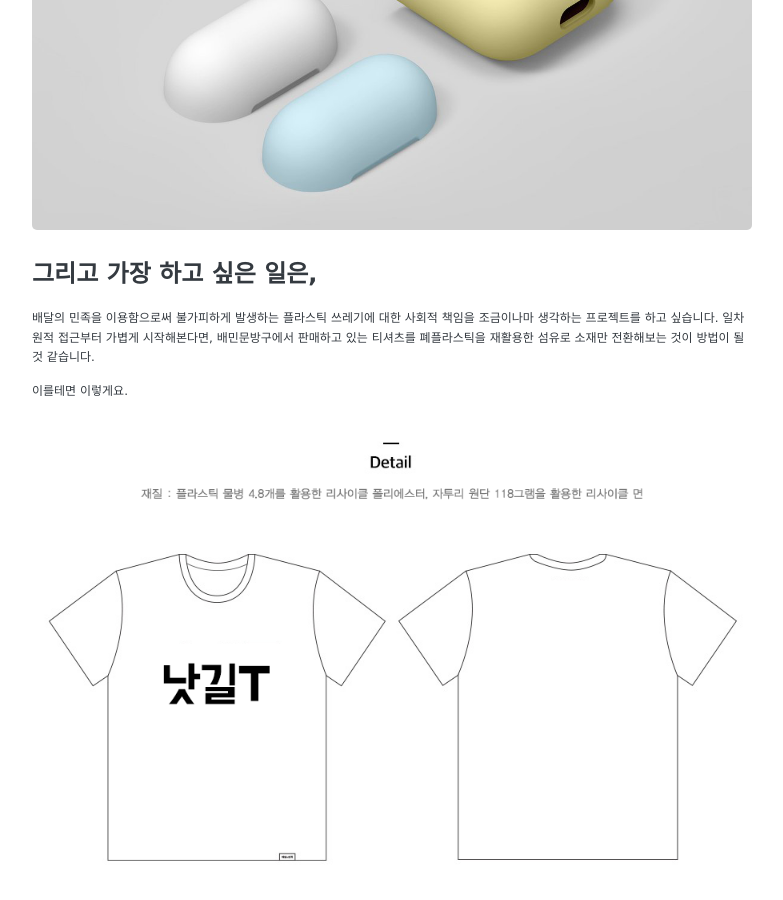
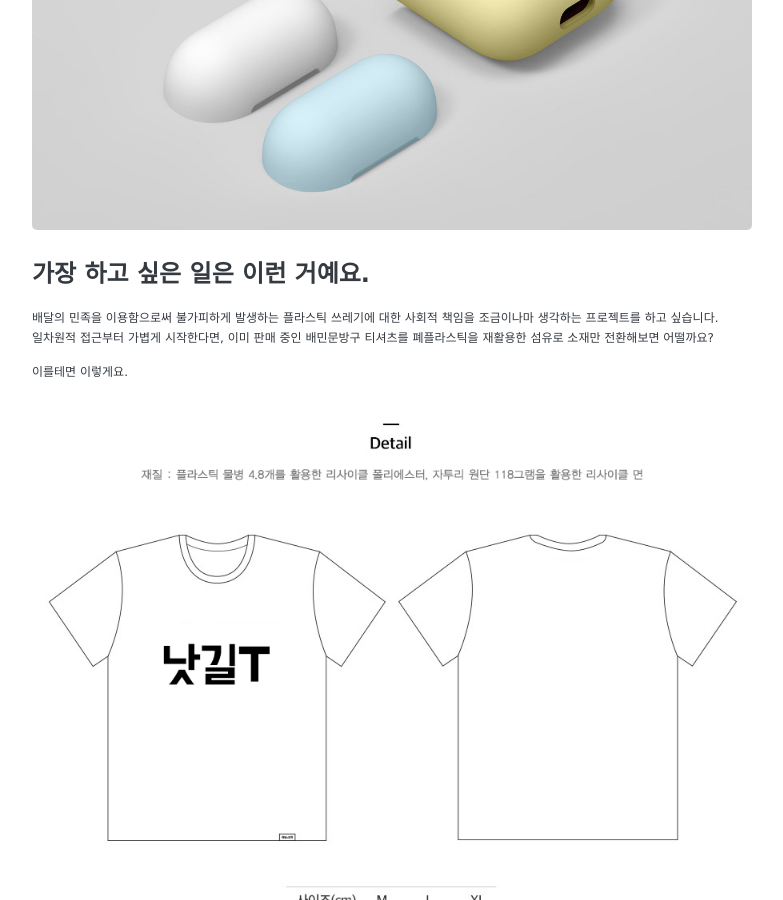
Before and after one commit to surfingsloth/surfingsloth.github.io, a Jekyll site: the page built from _posts/2014-05-22-readability-post.md, in a window 1280 px wide and 900 px high, scrolled down 2561 px. Shown: the whole window, without its empty margins (248-1031 px from the left). Built offline with Jekyll 4.4.1, drawn with Linux system fonts in a browser that asks for light colours.

Commit message:
update01094

```diff
--- a/_posts/2014-05-22-readability-post.md
+++ b/_posts/2014-05-22-readability-post.md
@@ -36,11 +36,11 @@
 ## 팟 심은 데 콩나물 이 십 만원 어치
 세상에서 가장 비싼 콩나물을 조금 덜 비싼 케이스에 넣어보자.
 
-![haebwat2](https://raw.githubusercontent.com/surfingsloth/surfingsloth.github.io/master/images/congnamul.png)
+![콩나물](https://raw.githubusercontent.com/surfingsloth/surfingsloth.github.io/master/images/congnamul.png)
 
-## 그리고 가장 하고 싶은 일은,
-배달의 민족을 이용함으로써 불가피하게 발생하는 플라스틱 쓰레기에 대한 사회적 책임을 조금이나마 생각하는 프로젝트를 하고 싶습니다.
-일차원적 접근부터 가볍게 시작해본다면, 배민문방구에서 판매하고 있는 티셔츠를 폐플라스틱을 재활용한 섬유로 소재만 전환해보는 것이 방법이 될 것 같습니다.
+## 가장 하고 싶은 일은 이런 거예요.
+배달의 민족을 이용함으로써 불가피하게 발생하는 플라스틱 쓰레기에 대한 사회적 책임을 조금이나마 생각하는 프로젝트를 하고 싶습니다.<br/>
+일차원적 접근부터 가볍게 시작한다면, 이미 판매 중인 배민문방구 티셔츠를 폐플라스틱을 재활용한 섬유로 소재만 전환해보면 어떨까요?
 
 이를테면 이렇게요.
-![haebwat2](https://raw.githubusercontent.com/surfingsloth/surfingsloth.github.io/master/images/notguilty.png)
+![낫길T](https://raw.githubusercontent.com/surfingsloth/surfingsloth.github.io/master/images/notguilty.png)
```
Also changed, not shown: cv.md (+3 -1 lines), 3 other files.
